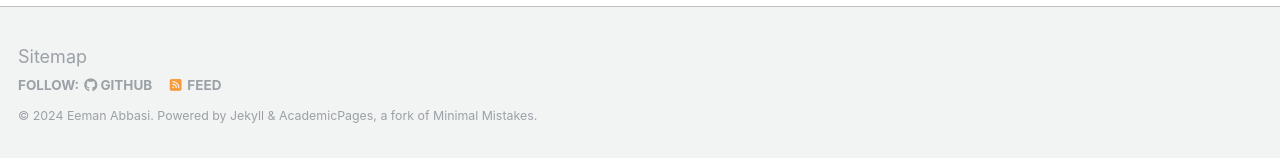
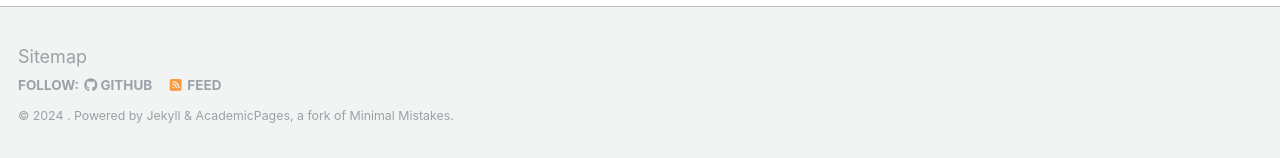
Before and after one commit to EemanAbbasi/eemanabbasi, a Jekyll site: the page built from _pages/about.md, in a window 1280 px wide and 900 px high, scrolled down 2660 px. Shown: the part 739-897 px from the top of the window. Built offline with Jekyll 4.4.1, drawn with Linux system fonts in a browser that asks for light colours; some web fonts are replaced.

Commit message:
Update _config.yml

```diff
--- a/_config.yml
+++ b/_config.yml
@@ -10,7 +10,7 @@
 locale                   : "en-US"
 title                    : ""
 title_separator          : "-"
-name                     : &name "Eeman Abbasi"
+name                     : &name ""
 description              : &description "I am passionate about exploring the emerging field of ecological medicine and contributing to the development of innovative and integrative solutions for complex biomedical problems.
 
 In bachelors I double majored in computer science and biological sciences. At present, I am a PhD candidate in microbial ecology at the University of Pennsylvania, where I use a mixture of mathematical/computational models and bioinformatic pipelines to uncover the role of host immune response and diet in structuring the microbiome. My research has the potential to advance the understanding of host-microbiome interactions and their implications for human health and disease."
```
